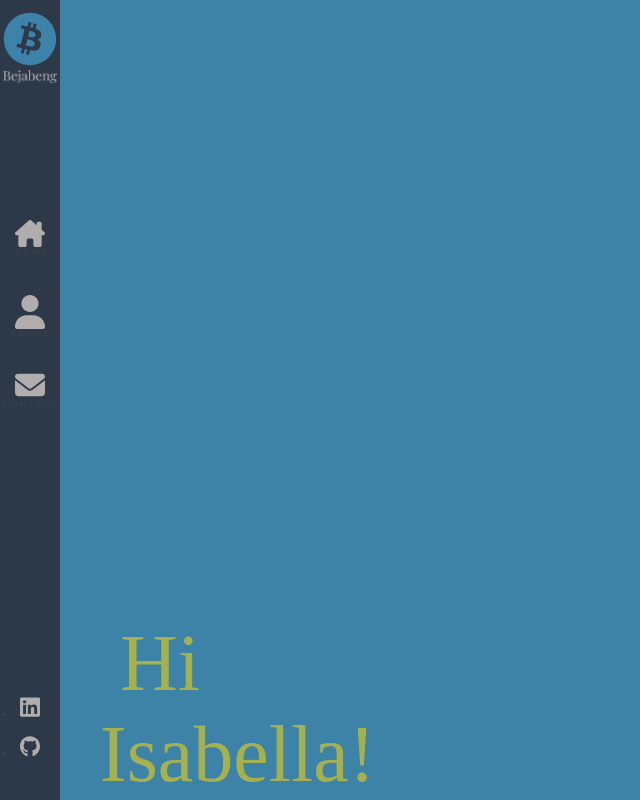
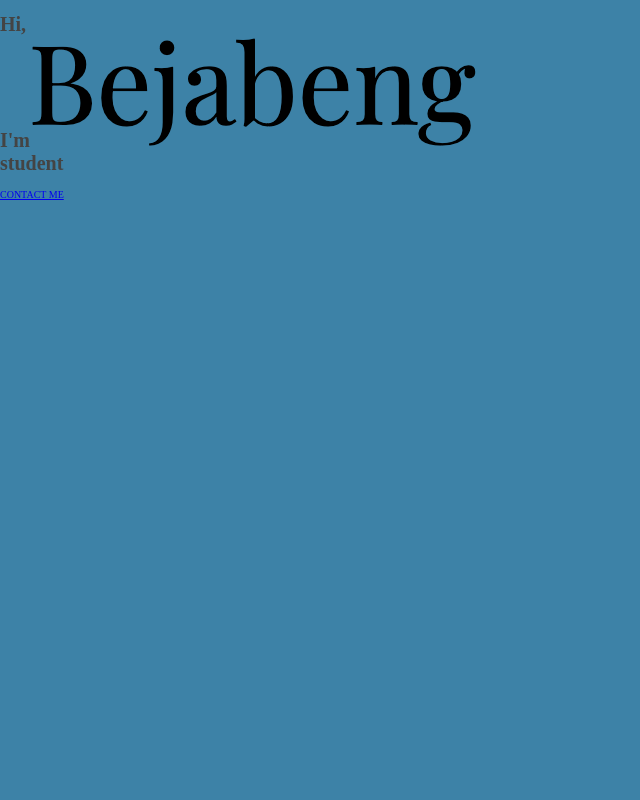
Before and after one commit to rodneybejabeng/react-portfolio-website, a React (Create React App) app: page / in a window 1280 px wide. Shown: the whole page, without its empty margins (0-640 px from the left). Built offline with nearby package versions, Linux system fonts and the light colour scheme.

Commit message:
Progress on Home Page

```diff
--- a/src/App.js
+++ b/src/App.js
@@ -1,12 +1,14 @@
 import Layout from './components/Layout';
 import './App.scss';
 import { Route, Routes } from 'react-router-dom';
+import Home from './components/Home';
 
 function App() {
   return (
     <>
     <Routes>
       <Route path="/" element= {<Layout />} />
+      <Route index element = { <Home /> } />
     </Routes>
     </>
   );
--- /dev/null
+++ b/src/components/Home/index.js
@@ -0,0 +1,23 @@
+import './index.scss';
+import MyLogo from '../../assets/images/my-logo.png'
+import { Link } from 'react-router-dom';
+
+const Home = () => {
+    return (
+        <div className='container home-page'>
+            <div className='text-zone '>
+                <h1>Hi,<br/> I'm
+                <img src= {MyLogo} alt= 'developer'/>
+                <br/>
+                student
+                </h1>
+                <h2>
+
+                </h2>
+                <Link to='/contact' className= 'flat-button'>CONTACT ME</Link>
+            </div>
+        </div>
+    )
+}
+
+export default Home;
--- a/src/components/Layout/index.js
+++ b/src/components/Layout/index.js
@@ -10,9 +10,9 @@ const Layout = () => {
             <span className='tags top-tags'></span>
             <Outlet />
             <span className='tags bottom-tags'>
-            Hi
+            Welcome
             <br />
-            <span className='bottom-tag-html'>Isabella!</span>
+            <span className='bottom-tag-html'>To Bejabeng.com!</span>
             </span>
 
         </div>
--- a/src/components/Layout/index.scss
+++ b/src/components/Layout/index.scss
@@ -16,8 +16,8 @@
     position: absolute;
     bottom: 0;
     left: 120px;
-    font-size: 80px;
-    font-style: 'La Belle Aurore';
+    font-size: 18px;
+    font-family: 'La Belle Aurore';
 }
 
 .bottom-tag-html {
```
Also changed, not shown: src/components/Home/index.scss (added).
